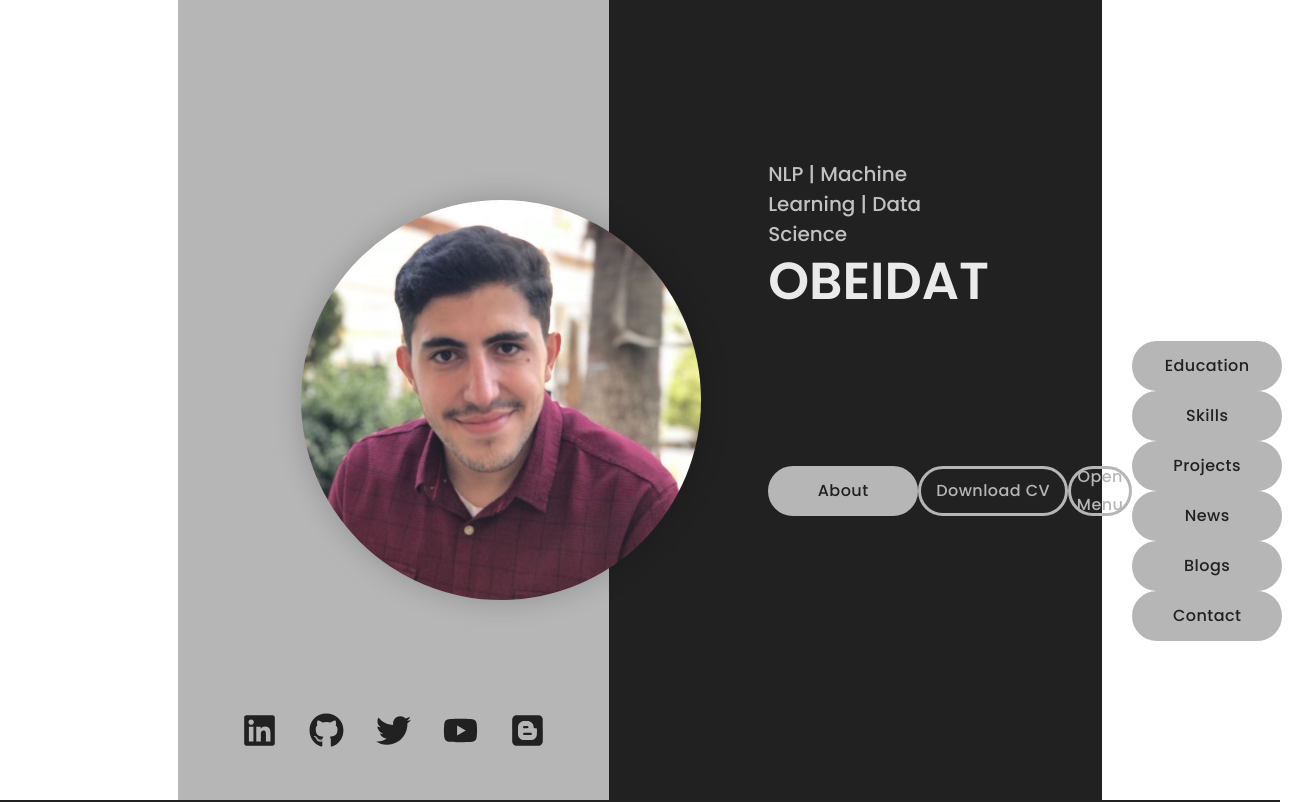
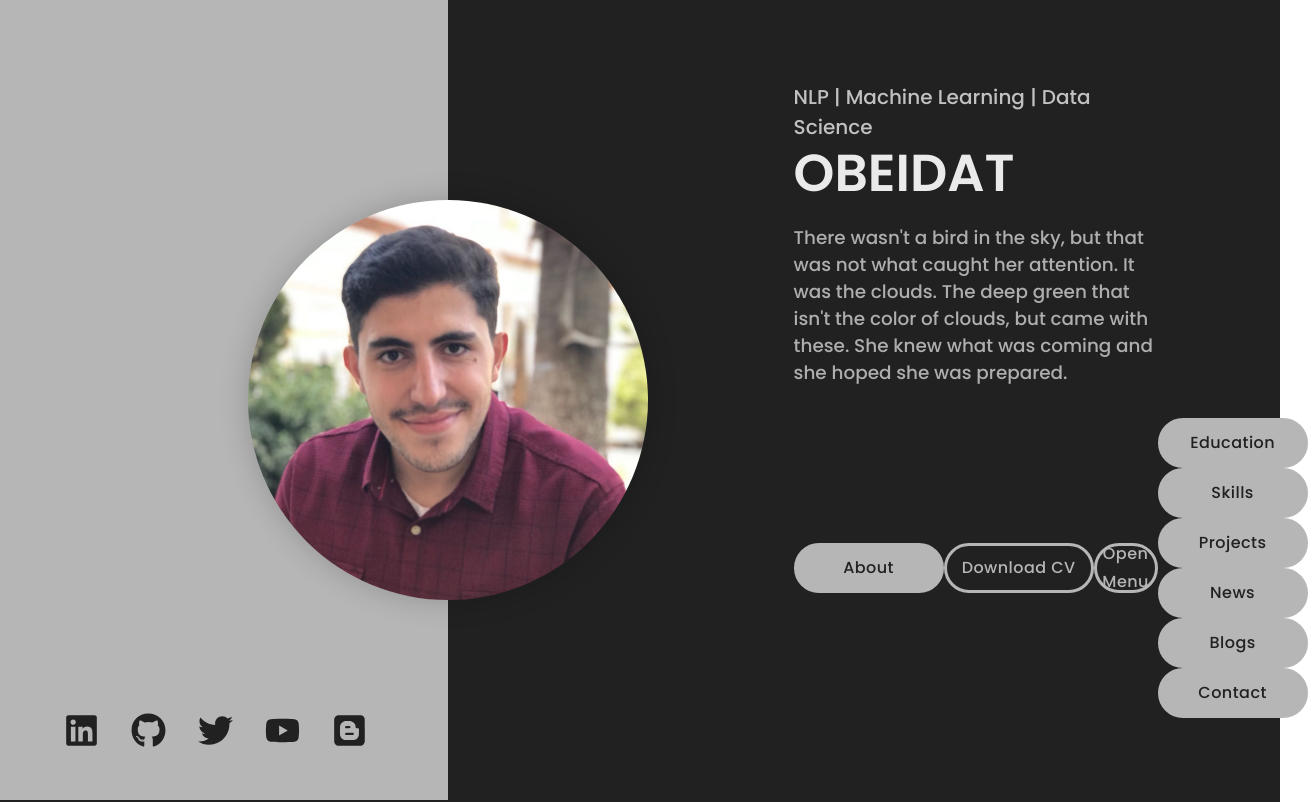
Before and after one commit to motasem-obeidat/motasem-obeidat.github.io-1, a React (Create React App) app: page / in a window 1280 px wide. Shown: the top 802 px of the page, 1308 px wide, since content can reach past the window. Built offline with nearby package versions, Linux system fonts and the light colour scheme; a web font is replaced by a local one.

Commit message:
Update Landing.js

```diff
--- a/src/components/Landing/Landing.js
+++ b/src/components/Landing/Landing.js
@@ -2,6 +2,7 @@
 import { Button } from '@material-ui/core';
 import { NavHashLink as NavLink } from 'react-router-hash-link';
 import { makeStyles } from '@material-ui/core/styles';
+
 import './Landing.css';
 import { ThemeContext } from '../../contexts/ThemeContext';
 import { headerData } from '../../data/headerData';
@@ -38,7 +39,7 @@
                 border: `3px solid ${theme.tertiary}`,
             },
             [t.breakpoints.down('sm')]: {
-        width: '100%', // Full width on mobile
+                width: '180px',
             },
         },
         contactBtn: {
@@ -60,7 +61,7 @@
                 border: `3px solid ${theme.tertiary}`,
             },
             [t.breakpoints.down('sm')]: {
-        width: '100%', // Full width on mobile
+                display: 'none',
             },
         },
     }));
@@ -165,7 +166,7 @@
                     >
                         <h6>{headerData.title}</h6>
                         <h1>{headerData.name}</h1>
-            <p>{headerData.description}</p>
+                        <p>{headerData.desciption}</p>
 
                         <div className='lcr-buttonContainer'>
                             <NavLink to='/#about' smooth={true} spy='true' duration={2000}>
@@ -185,37 +186,45 @@
                             </Button>
 
                             <div className={`dropdown-list ${isDropdownOpen ? 'open' : ''}`}>
+
+
                                 <NavLink to='/#resume' smooth={true} spy='true' duration={2000}>
                                     <Button className={classes.contactBtn}>
                                         Education
                                     </Button>
                                 </NavLink>
+
                                 <NavLink to='/#skills' smooth={true} spy='true' duration={2000}>
                                     <Button className={classes.contactBtn}>
                                         Skills
                                     </Button>
                                 </NavLink>
+
                                 <NavLink to='/#projects' smooth={true} spy='true' duration={2000}>
                                     <Button className={classes.contactBtn}>
                                         Projects
                                     </Button>
                                 </NavLink>
+
                                 <NavLink to='/#achievement' smooth={true} spy='true' duration={2000}>
                                     <Button className={classes.contactBtn}>
                                         News
                                     </Button>
                                 </NavLink>
+
                                 <NavLink to='/#blog' smooth={true} spy='true' duration={2000}>
                                     <Button className={classes.contactBtn}>
                                         Blogs
                                     </Button>
                                 </NavLink>
+
                                 <NavLink to='/#contacts' smooth={true} spy='true' duration={2000}>
                                     <Button className={classes.contactBtn}>
                                         Contact
                                     </Button>
                                 </NavLink>
                             </div>
+
                         </div>
                     </div>
                 </div>
```
Lines whose indentation alone changed are shown as unchanged.
